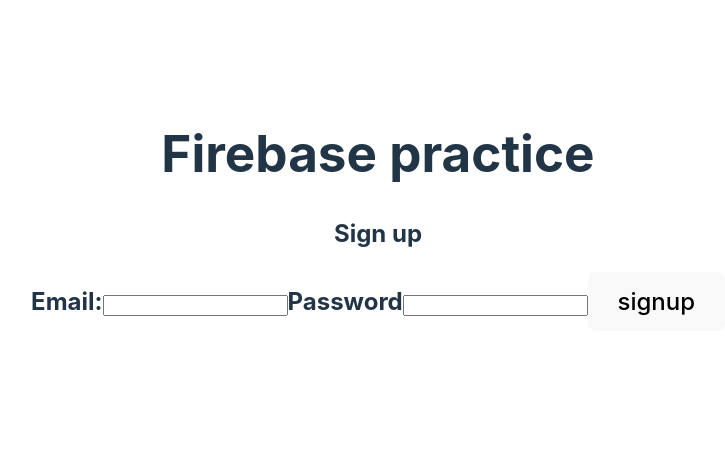
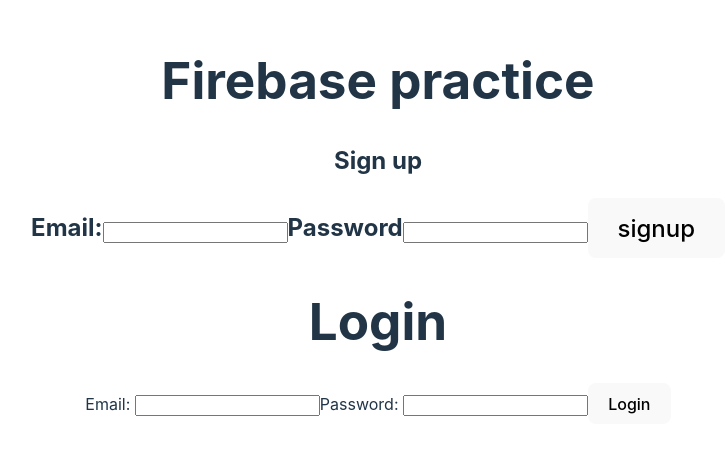
Before and after one commit to Amit258012/firebase-v9-practice, a React (Vite) app: page / in a window 1280 px wide. Shown: the part 179-634 px from the top of the page, without its empty margins (262-987 px from the left). Built offline with nearby package versions, Linux system fonts and the light colour scheme; no server answers.

Commit message:
AuthState

```diff
--- a/src/App.jsx
+++ b/src/App.jsx
@@ -1,6 +1,8 @@
 import "./App.css";
 import AddBook from "./components/AddBook";
+import AuthStatus from "./components/AuthStatus";
 import DeleteBook from "./components/DeleteBook";
+import Login from "./components/Login";
 import SignUp from "./components/SignUp";
 import Practice from "./fireStore/Practice";
 function App() {
@@ -9,6 +11,8 @@
 			<h1>Firebase practice</h1>
 			<h2>Sign up</h2>
 			<SignUp />
+			<AuthStatus />
+			{/* <Login /> */}
 			{/* <Practice />
 			<AddBook />
 			<DeleteBook /> */}
--- /dev/null
+++ b/src/components/AuthStatus.jsx
@@ -0,0 +1,31 @@
+import { getAuth, onAuthStateChanged } from "firebase/auth";
+import { useEffect, useState } from "react";
+import Login from "./Login";
+import Logout from "./Logout";
+
+const AuthStatus = () => {
+	const [user, setUser] = useState(null);
+	useEffect(() => {
+		const auth = getAuth();
+		onAuthStateChanged(auth, (user) => {
+			setUser(user);
+		});
+	}, []);
+	return (
+		<div>
+			{user ? (
+				<div>
+					<h1>Welcome, {user.email}!</h1>
+					<Logout />
+				</div>
+			) : (
+				<div>
+					<h1>Login</h1>
+					<Login />
+				</div>
+			)}
+		</div>
+	);
+};
+
+export default AuthStatus;
--- /dev/null
+++ b/src/components/Login.jsx
@@ -0,0 +1,45 @@
+import { getAuth, signInWithEmailAndPassword, signOut } from "firebase/auth";
+import { useState } from "react";
+
+const Login = () => {
+	const [email, setEmail] = useState("");
+	const [password, setPassword] = useState("");
+	const auth = getAuth();
+
+	const handleLogin = async (e) => {
+		e.preventDefault();
+		try {
+			const userCredential = await signInWithEmailAndPassword(
+				auth,
+				email,
+				password
+			);
+			const { user } = userCredential;
+			console.log(user.email);
+		} catch (error) {
+			console.log(error.message);
+		}
+	};
+
+	return (
+		<div>
+			<form>
+				<label htmlFor="email">Email: </label>
+				<input
+					type="email"
+					name="email"
+					onChange={(e) => setEmail(e.target.value)}
+				/>
+				<label htmlFor="password">Password: </label>
+				<input
+					type="password"
+					name="password"
+					onChange={(e) => setPassword(e.target.value)}
+				/>
+				<button onClick={handleLogin}>Login </button>
+			</form>
+		</div>
+	);
+};
+
+export default Login;
--- /dev/null
+++ b/src/components/Logout.jsx
@@ -0,0 +1,21 @@
+import { getAuth, signOut } from "firebase/auth";
+
+const Logout = () => {
+	const handleLogout = async (e) => {
+		e.preventDefault();
+		const auth = getAuth();
+		try {
+			await signOut(auth);
+			console.log("User signed out successfully");
+		} catch (err) {
+			console.log(err.message);
+		}
+	};
+	return (
+		<div>
+			<button onClick={handleLogout}>Logout</button>
+		</div>
+	);
+};
+
+export default Logout;
```
